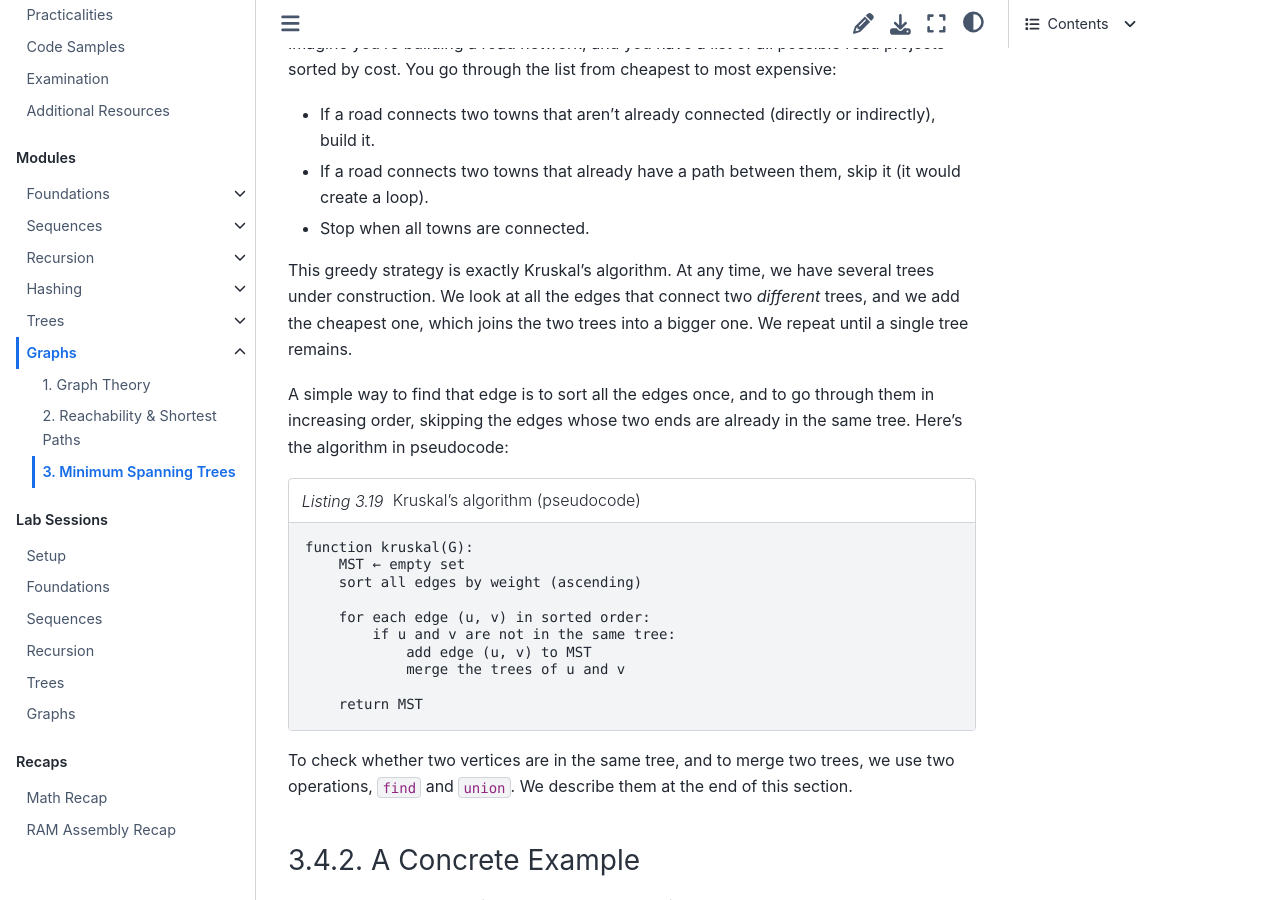
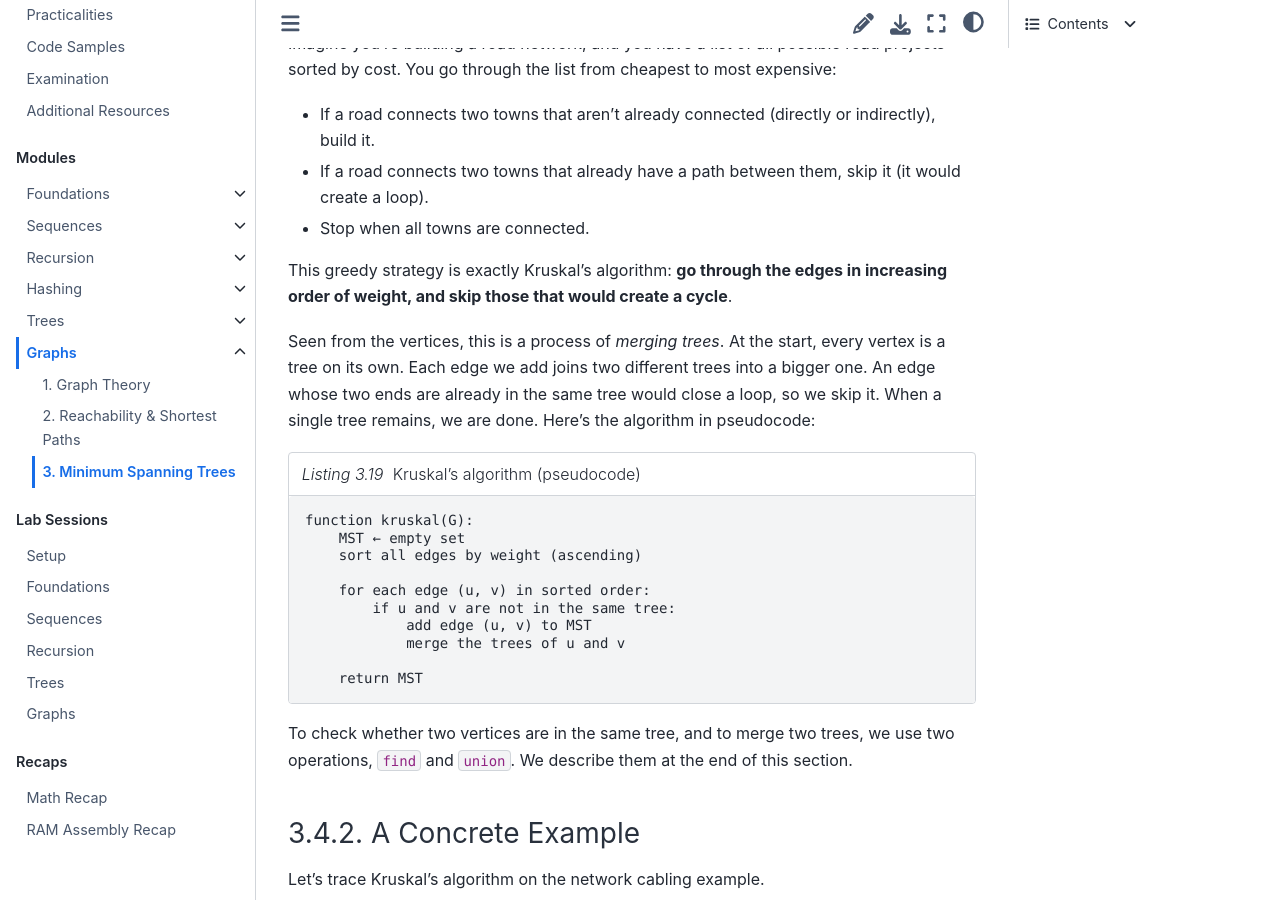
Before and after one commit to fchauvel/ntnu-idata2302-website, a Sphinx documentation site: the page built from source/graphs/mst/index.rst, in a window 1280 px wide and 900 px high, scrolled down 8921 px. Built offline with Sphinx 7.4.7 and the Sphinx Book theme 1.1.4, drawn with Linux system fonts in a browser that asks for light colours; some of the changed text lies outside the part shown.

Commit message:
content: present Kruskal as a scan of the sorted edges that merges trees
Co-Authored-By: Claude Sonnet 5.5 <noreply@anthropic.com>

```diff
--- a/source/graphs/mst/index.rst
+++ b/source/graphs/mst/index.rst
@@ -421,14 +421,15 @@ cheapest to most expensive:
   skip it (it would create a loop).
 - Stop when all towns are connected.
 
-This greedy strategy is exactly Kruskal's algorithm. At any time, we
-have several trees under construction. We look at all the edges that
-connect two *different* trees, and we add the cheapest one, which joins
-the two trees into a bigger one. We repeat until a single tree remains.
+This greedy strategy is exactly Kruskal's algorithm: **go through the
+edges in increasing order of weight, and skip those that would create a
+cycle**.
 
-A simple way to find that edge is to sort all the edges once, and to
-go through them in increasing order, skipping the edges whose two ends
-are already in the same tree. Here's the algorithm in pseudocode:
+Seen from the vertices, this is a process of *merging trees*. At the
+start, every vertex is a tree on its own. Each edge we add joins two
+different trees into a bigger one. An edge whose two ends are already in
+the same tree would close a loop, so we skip it. When a single tree
+remains, we are done. Here's the algorithm in pseudocode:
 
 .. code-block:: text
    :caption: Kruskal's algorithm (pseudocode)
@@ -651,10 +652,12 @@ Kruskal's algorithm, each set contains the vertices of one tree.
 
 These operations are not as easy to implement efficiently as they
 look. For instance, if we store, for each element, the number of its
-set, then ``find`` is immediate, but ``union`` has to update every
-element of one of the two sets, which is slow for large sets. Other
-simple ideas just move the cost to ``find``. There are clever
-implementations that make *both* operations almost constant time. They
+set, then ``find`` is immediate, but a single ``union`` has to relabel
+every element of one of the two sets, which is slow for large sets. If
+we always relabel the *smaller* set, an element is relabeled at most
+:math:`\log n` times (each time, its set at least doubles in size), which
+is cheap enough for Kruskal's algorithm. There are cleverer
+implementations where *both* operations take almost constant time. They
 are beyond the scope of this course, and we simply assume that ``find``
 and ``union`` are cheap.
 
```
